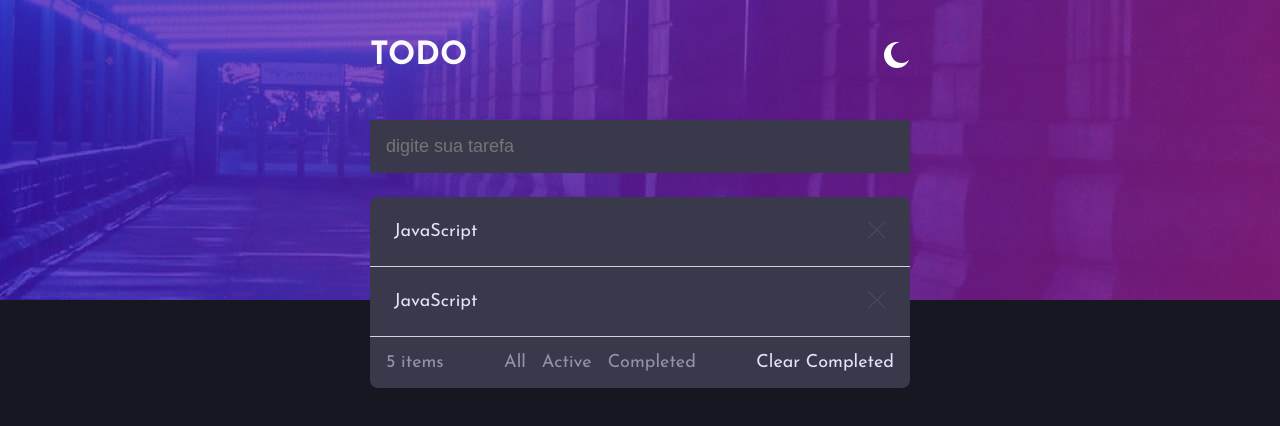
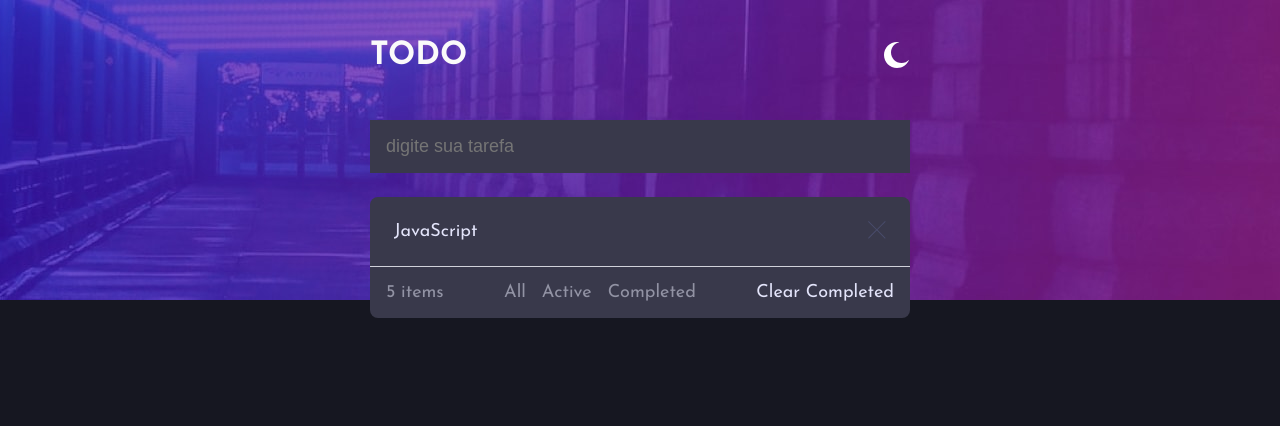
Before and after one commit to WigorCosta21/ToDoList-React-Challenge, a React (Vite) app: page / in a window 1280 px wide. Shown: the top 426 px of the page. Built offline with nearby package versions, Linux system fonts and the light colour scheme.

Commit message:
feat: Created context Task

```diff
--- /dev/null
+++ b/src/Types/Task.d.ts
@@ -0,0 +1,5 @@
+declare interface ITask {
+  id: number;
+  task: string;
+  checked: boolean;
+}
--- a/src/components/List/index.tsx
+++ b/src/components/List/index.tsx
@@ -14,12 +14,6 @@ export const List = () => {
             <img src={RemoveTaskImg} alt="Ícone X" />
           </S.BtnRemove>
         </S.ListItem>
-        <S.ListItem>
-          <span>JavaScript</span>
-          <S.BtnRemove>
-            <img src={RemoveTaskImg} alt="Ícone X" />
-          </S.BtnRemove>
-        </S.ListItem>
       </S.ListContainer>
     </Container>
   );
--- /dev/null
+++ b/src/context/TaskContext.tsx
@@ -0,0 +1,26 @@
+import { ReactNode, createContext, useState } from "react";
+
+export interface ITaskContext {
+  tasks: ITask[];
+  addTask: (task: ITask) => void;
+}
+
+interface ITaskProviderProps {
+  children: ReactNode;
+}
+
+export const TaskContext = createContext<ITaskContext>({} as ITaskContext);
+
+export const TaskProvider = ({ children }: ITaskProviderProps) => {
+  const [tasks, setTasks] = useState<ITask[]>([]);
+
+  const addTask = (task: ITask) => {
+    setTasks([...tasks, task]);
+  };
+
+  return (
+    <TaskContext.Provider value={{ tasks, addTask }}>
+      {children}
+    </TaskContext.Provider>
+  );
+};
--- /dev/null
+++ b/src/hooks/useTask.tsx
@@ -0,0 +1,6 @@
+import { useContext } from "react";
+import { ITaskContext, TaskContext } from "../context/TaskContext";
+
+export const useTask = (): ITaskContext => {
+  return useContext(TaskContext);
+};
--- a/src/main.tsx
+++ b/src/main.tsx
@@ -2,11 +2,14 @@ import React from "react";
 import ReactDOM from "react-dom/client";
 import { App } from "./App.tsx";
 import { ThemeProvider } from "./context/ThemeContext.tsx";
+import { TaskProvider } from "./context/TaskContext.tsx";
 
 ReactDOM.createRoot(document.getElementById("root")!).render(
   <React.StrictMode>
     <ThemeProvider>
-      <App />
+      <TaskProvider>
+        <App />
+      </TaskProvider>
     </ThemeProvider>
   </React.StrictMode>
 );
```
